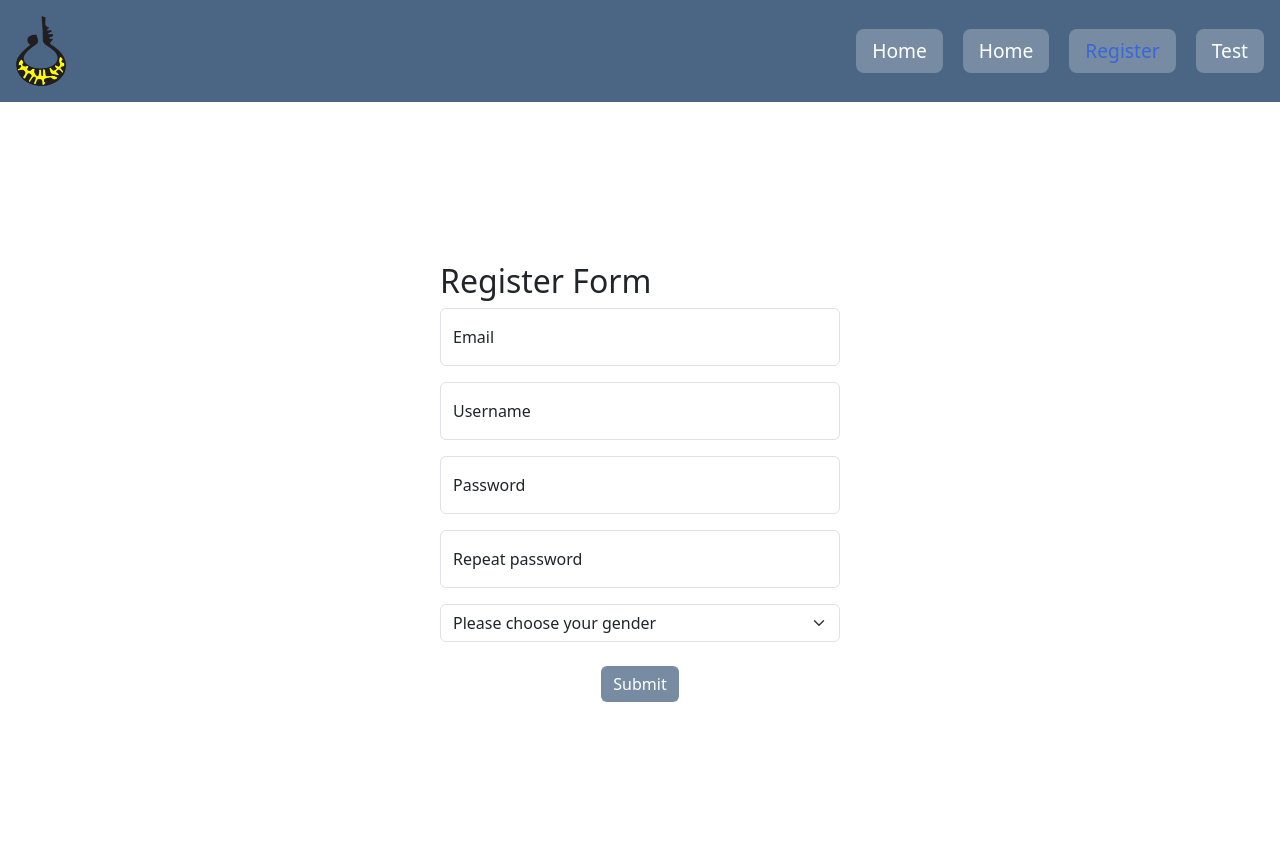
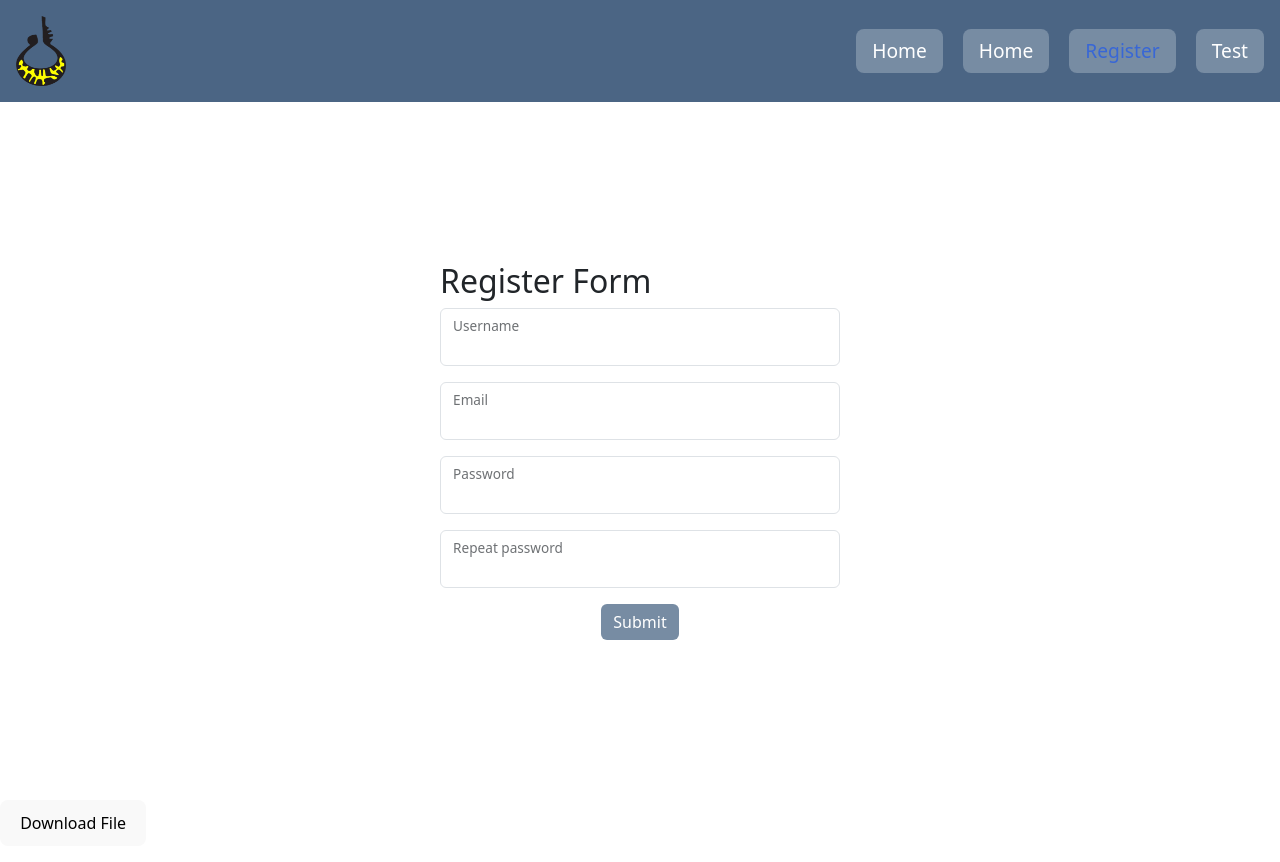
Before and after one commit to MiroZe/choir_svilengrad_app, a React (Vite) app in the folder choir-school-svilengrad/: page /auth/register in a window 1280 px wide. Built offline with nearby package versions, Linux system fonts and the light colour scheme.

Commit message:
implement register form validation

```diff
--- a/choir-school-svilengrad/src/App.jsx
+++ b/choir-school-svilengrad/src/App.jsx
@@ -5,6 +5,7 @@ import Header from './components/Header'
 import Home from './components/Home'
 import RegisterForm from './components/RegisterForm'
 import Test from './components/Test';
+import DownloadButton from './components/TestDownload';
 
 function App() {
 
@@ -18,6 +19,8 @@ function App() {
       <Route path='/test' element={<Test/>} />
       <Route path='/formations' element={<Test/>} />
      </Routes>
+
+     <DownloadButton />
     </>
   )
 }
--- a/choir-school-svilengrad/src/components/RegisterForm.jsx
+++ b/choir-school-svilengrad/src/components/RegisterForm.jsx
@@ -1,12 +1,59 @@
-  import FloatingLabel from 'react-bootstrap/FloatingLabel';
+import { useState } from 'react';
+import FloatingLabel from 'react-bootstrap/FloatingLabel';
 import Form from 'react-bootstrap/Form';
 import styles from '../styles/RegisterForm.module.css'
 
 import Button from 'react-bootstrap/Button';
+import { userRegister } from '../services/userService';
+import { errorCheck } from '../utils/utils';
 
 
 const RegisterForm = ()=> {
 
+
+  const [formValues, setFormValues] = useState({
+    username:'',
+    email :'',
+    password:'',
+    rePassword :''
+  });
+
+
+  const[errors,setErrors] = useState({
+    username: false,
+    email :false,
+    password:false,
+    rePassword :false
+})
+
+
+  const onChangeRegisterFormHandler = (e) => {
+
+    setFormValues(state =>({...state, [e.target.name] : e.target.value}));
+
+  }
+
+
+  const registerUserHandler = async (e,{username,email,password,rePassword})=> {
+    e.preventDefault();
+    const userData = {username,email,password,rePassword};
+
+     await userRegister(userData);
+
+
+  }
+  const errCheck = (e,criteria,pattern)=> {
+
+  setErrors((state) => ({...state, [e.target.name] : errorCheck(e.target.value, criteria,pattern)}));
+
+
+  }
+
+  const passCheker = (e) => {
+
+    setErrors((state) => ({...state, [e.target.name]: e.target.value !== formValues.password}))
+
+  }
 
 
 return (
@@ -14,40 +61,60 @@ return (
   <div className={styles['form-container']}>
 
   <h2>Register Form</h2>
-    <form action="
-    ">
+    <form action="" onSubmit={(e) => registerUserHandler(e,formValues)}>
+    <FloatingLabel
+      controlId="floatingInput"
+      label="Username"
+      className="mb-3"
+    >
+      <Form.Control type="username"
+      name="username"
+      onChange={onChangeRegisterFormHandler}
+      value={formValues.username}
+      onBlur={(e) => errCheck(e, 5)}/>
+      {errors.username && <p className="error">Username should be at least 5 characters long!</p>}
+
+      </FloatingLabel>
     <FloatingLabel
       controlId="floatingInput"
       label="Email"
       className="mb-3"
     >
-      <Form.Control type="username" placeholder="name@example.com" />
-    </FloatingLabel>
-    <FloatingLabel
-      controlId="floatingInput"
-      label="Username"
-      className="mb-3"
-    >
-      <Form.Control type="username" placeholder="johnDoe" />
+      <Form.Control type="email" name='email'
+       onChange={onChangeRegisterFormHandler}
+       value={formValues.email}
+       onBlur={(e) => errCheck(e, '', 'emailPattern')}/>
+      {errors.email && <p className="error">Invalid email!</p>}
 
     </FloatingLabel>
 
+
+
     <FloatingLabel controlId="floatingPassword" label="Password" className="mb-3">
-      <Form.Control type="password" placeholder="Password" />
+      <Form.Control type="password"  name='password'
+      onChange={onChangeRegisterFormHandler}
+       value={formValues.password}
+       onBlur={(e) => errCheck(e, '6')}
+       />
+       {errors.password && <p className="error">Password should be 6 characters at least</p>}
     </FloatingLabel>
 
     <FloatingLabel controlId="floatingPassword" label="Repeat password" className="mb-3">
-      <Form.Control type="re-password" placeholder="Repeat password" />
+      <Form.Control type="password" name='rePassword'
+      onChange={onChangeRegisterFormHandler}
+      value={formValues.rePassword}
+      onBlur={(e) => passCheker(e) }/>
+      {errors.rePassword && <p className="error">Passwords mismatch!</p>}
     </FloatingLabel>
 
-    <Form.Select aria-label="Default select example">
+    {/* <Form.Select aria-label="Default select example">
       <option>Please choose your gender</option>
       <option value="1">Male</option>
       <option value="2">Female</option>
 
-    </Form.Select>
-    <br />
-    <Button variant="success">Submit</Button>
+    </Form.Select> */}
+
+    <Button variant="success" type='submit'>Submit</Button>
     </form>
     </div>
 
--- a/choir-school-svilengrad/src/components/Test.jsx
+++ b/choir-school-svilengrad/src/components/Test.jsx
@@ -10,6 +10,7 @@ const Test = () => {
   const handleUpload = () => {
     const formData = new FormData();
     formData.append('file', file);
+
 
     fetch('http://localhost:3000/uploads', {
       method: 'POST',
@@ -24,27 +25,14 @@ const Test = () => {
       });
   };
 
-
-  const handleTExtTest = (e) => {
-    console.log(e.target.value);
-  }
-
-  const handleUser = () => {
-    fetch('')
-  }
-
   return (
     <>
     <div>
       <h2>File Upload</h2>
-      <input type="file" onChange={handleFileChange} />
+      <input type="file" onChange={handleFileChange} name='file' />
       <button onClick={handleUpload}>Upload File</button>
     </div>
-    <div>
-      <h2>TEst</h2>
-      <input type="test" onChange={handleTExtTest} />
-      <button onClick={handleUser}>Teste</button>
-    </div>
+
     </>
   );
 };
--- /dev/null
+++ b/choir-school-svilengrad/src/components/TestDownload.jsx
@@ -0,0 +1,30 @@
+
+
+const TestDownload = () => {
+    const handleDownloadClick = async () => {
+      try {
+        const response = await fetch('http://localhost:3000/download', {
+          method: 'GET',
+        });
+
+        if (response.ok) {
+          const { downloadUrl } = await response.json();
+          // Open the download URL in a new browser tab
+          window.open(downloadUrl, '_blank');
+        } else {
+          console.error('Error downloading file:', response.statusText);
+        }
+      } catch (error) {
+        console.error('Error downloading file:', error);
+      }
+    };
+
+    return (
+        <div>
+          <button onClick={handleDownloadClick}>Download File</button>
+        </div>
+      );
+
+  };
+
+  export default TestDownload;
--- /dev/null
+++ b/choir-school-svilengrad/src/services/userService.js
@@ -0,0 +1,13 @@
+
+const baseURL = 'http://localhost:3000';
+
+const headers =  {"Content-Type": "application/json",}
+
+export const userRegister = async (userData) => {
+
+
+
+    const response = await fetch(`${baseURL}/register`, {method:'POST', headers:headers, body:JSON.stringify(userData) })
+    const result = await response.json();
+    return result;
+}
--- a/choir-school-svilengrad/src/styles/RegisterForm.module.css
+++ b/choir-school-svilengrad/src/styles/RegisterForm.module.css
@@ -16,3 +16,7 @@
 .form-container button:hover {
     background-color:#4b6584 ;
 }
+
+.form-container p {
+    color: red;
+}
--- /dev/null
+++ b/choir-school-svilengrad/src/utils/utils.js
@@ -0,0 +1,32 @@
+
+
+const patternes = {
+    phonePattern : /^0[1-9]{1}[0-9]{8}$/,
+    emailPattern :/^[A-Za-z0-9_.]+@[A-Za-z]+\.[A-Za-z]{2,3}$/,
+    imagePattern :/^https?:\/\/.+/
+}
+
+export const errorCheck = (value, criteria,pattern) => {
+
+    let result = false;
+
+        if(pattern) {
+            const check = value.match(patternes[pattern])
+            if(!check) {
+
+               return !result
+            }
+        } else {
+            if(value.length < criteria) {
+                result = !result;
+
+                return result
+            }
+        }
+
+        return result
+    }
+
+    export const passwordsCheck = (value1, value2) => {
+        return value1 === value2
+    }
```
